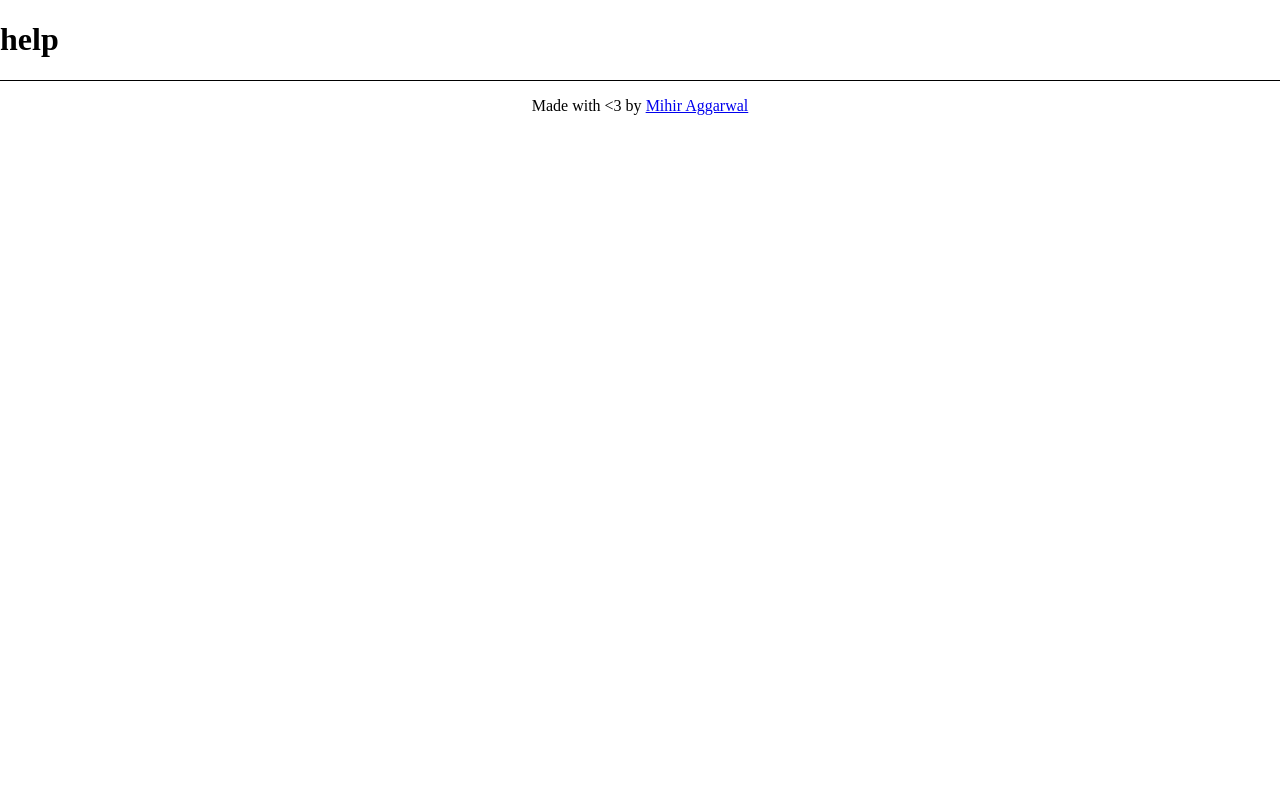
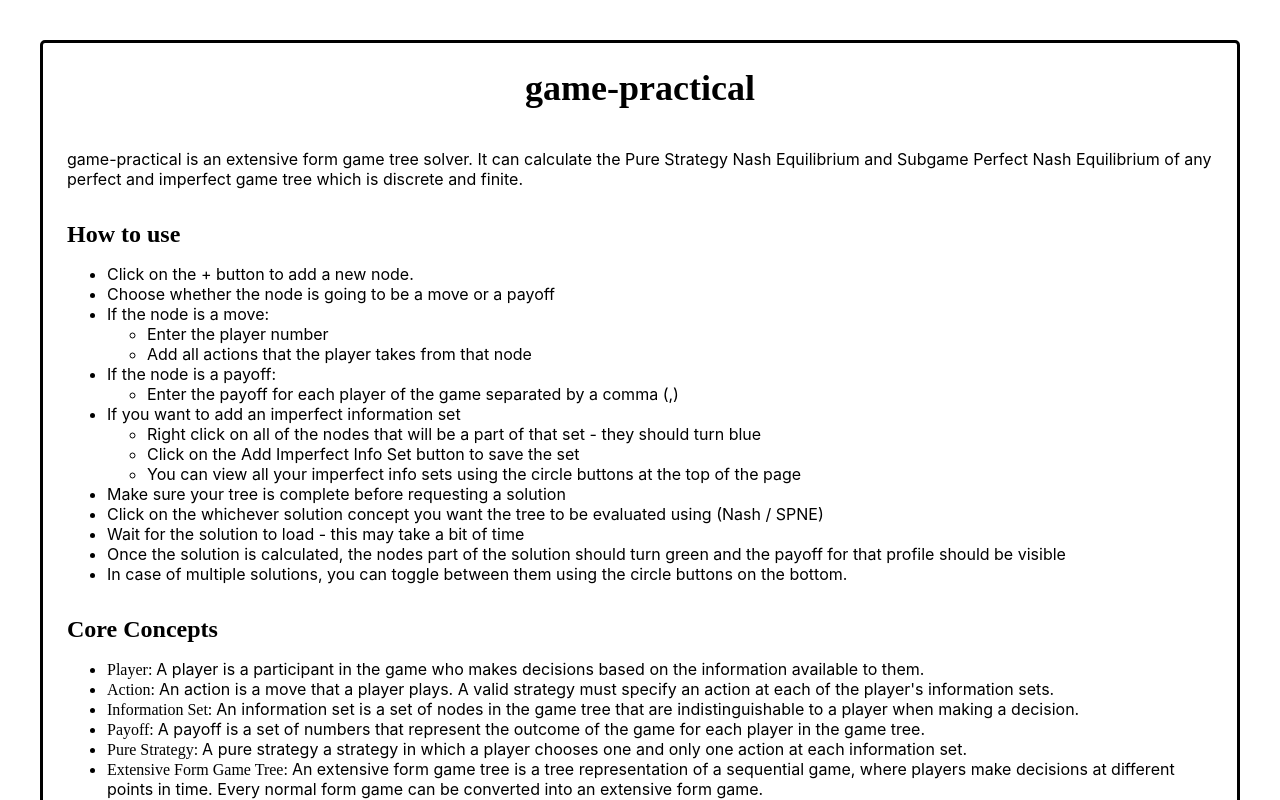
Before and after one commit to mihiraggarwal/game-practical, a SvelteKit app in the folder client/: page /help in a window 1280 px wide. Shown: the top 800 px of the page. Built offline with nearby package versions, Linux system fonts and the light colour scheme; a web font is replaced by a local one.

Commit message:
help page

```diff
--- a/client/src/routes/help/+page.svelte
+++ b/client/src/routes/help/+page.svelte
@@ -1 +1,93 @@
-<h1>help</h1>
+<div class="main">
+    <h1>game-practical</h1>
+    <p>game-practical is an extensive form game tree solver. It can calculate the Pure Strategy Nash Equilibrium and Subgame Perfect Nash Equilibrium of any perfect and imperfect game tree which is discrete and finite.</p>
+
+    <h2>How to use</h2>
+    <ul>
+        <li>Click on the + button to add a new node.</li>
+        <li>Choose whether the node is going to be a move or a payoff</li>
+        <li>If the node is a move:</li>
+        <ul>
+            <li>Enter the player number</li>
+            <li>Add all actions that the player takes from that node</li>
+        </ul>
+        <li>If the node is a payoff:</li>
+        <ul>
+            <li>Enter the payoff for each player of the game separated by a comma (,)</li>
+        </ul>
+        <li>If you want to add an imperfect information set</li>
+        <ul>
+            <li>Right click on all of the nodes that will be a part of that set - they should turn blue</li>
+            <li>Click on the Add Imperfect Info Set button to save the set</li>
+            <li>You can view all your imperfect info sets using the circle buttons at the top of the page</li>
+        </ul>
+        <li>Make sure your tree is complete before requesting a solution</li>
+        <li>Click on the whichever solution concept you want the tree to be evaluated using (Nash / SPNE)</li>
+        <li>Wait for the solution to load - this may take a bit of time</li>
+        <li>Once the solution is calculated, the nodes part of the solution should turn green and the payoff for that profile should be visible</li>
+        <li>In case of multiple solutions, you can toggle between them using the circle buttons on the bottom.</li>
+    </ul>
+
+    <h2>Core Concepts</h2>
+    <ul>
+        <li><span>Player: </span>A player is a participant in the game who makes decisions based on the information available to them.</li>
+        <li><span>Action: </span>An action is a move that a player plays. A valid strategy must specify an action at each of the player's information sets.</li>
+        <li><span>Information Set: </span>An information set is a set of nodes in the game tree that are indistinguishable to a player when making a decision.</li>
+        <li><span>Payoff: </span>A payoff is a set of numbers that represent the outcome of the game for each player in the game tree.</li>
+        <li><span>Pure Strategy: </span>A pure strategy a strategy in which a player chooses one and only one action at each information set.</li>
+        <li><span>Extensive Form Game Tree: </span>An extensive form game tree is a tree representation of a sequential game, where players make decisions at different points in time. Every normal form game can be converted into an extensive form game.</li>
+        <li><span>Nash Equilibrium: </span>A pure strategy Nash equilibrium is a set of strategies, one for each player, such that no player has a unilateral incentive to deviate from their strategy given the strategies of the other players.</li>
+        <li><span>Subgame Perfect Nash Equilibrium: </span>A subgame perfect Nash equilibrium is a set of credible strategies, one for each player, such that the strategy profile specifies a Nash equilibrium in every subgame of the original game.</li>
+    </ul>
+
+    <h2>Issues</h2>
+    <ul>
+        <li>If the game tree isn't correctly setup, the site may throw an error or continuously keep loading failing to produce a solution.</li>
+        <li>Due to the complexity of the algorithm, the site may take a bit of time to calculate the solution for the game tree.</li>
+        <li>If the site keeps loading for too long, it's possible that the algorithm has run into an unanticipated error. In any such cases, please reach out to me via <a href="mailto:mail@mihiraggarwal.me" target="_blank">email</a> by sending me a screenshot of the game tree, and I'll try to fix the issue.</li>
+    </ul>
+</div>
+
+<style>
+    .main {
+        display: flex;
+        flex-direction: column;
+        gap: 2vh;
+        padding: 3vh;
+        border: 3px solid #000;
+        margin: 5vh;
+        border-radius: 5px;
+    }
+
+    h1 {
+        font-family: "airbnb-bold";
+        font-size: 2.25em;
+        text-align: center;
+        padding: 0;
+        margin: 0;
+        margin-bottom: 3vh;
+    }
+
+    h2 {
+        font-family: "airbnb-bold";
+        font-size: 1.5em;
+        padding: 0;
+        margin: 0;
+        margin-top: 2vh;
+    }
+
+    ul {
+        margin: 0;
+    }
+
+    p, li {
+        font-family: "Inter";
+        font-size: 1em;
+        padding: 0;
+        margin: 0;
+    }
+
+    span {
+        font-family: "airbnb-bold";
+    }
+</style>
```
